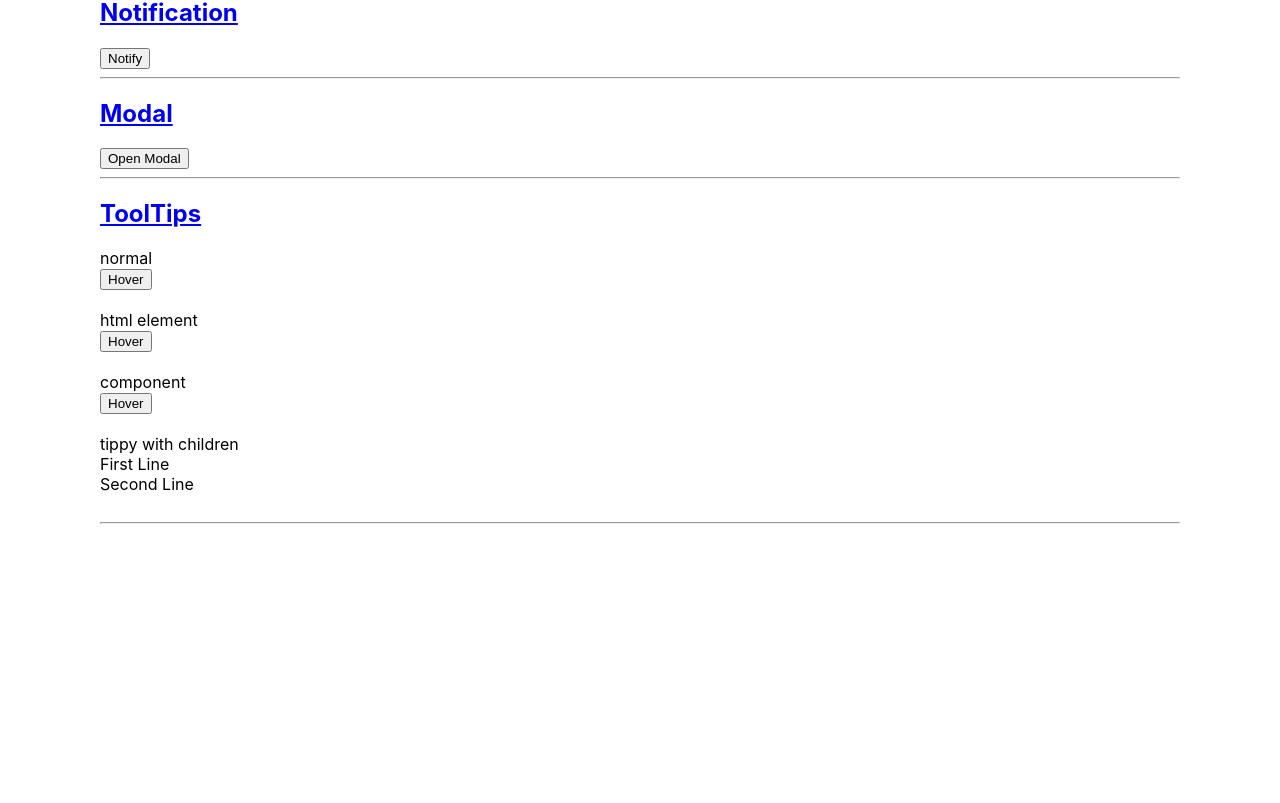
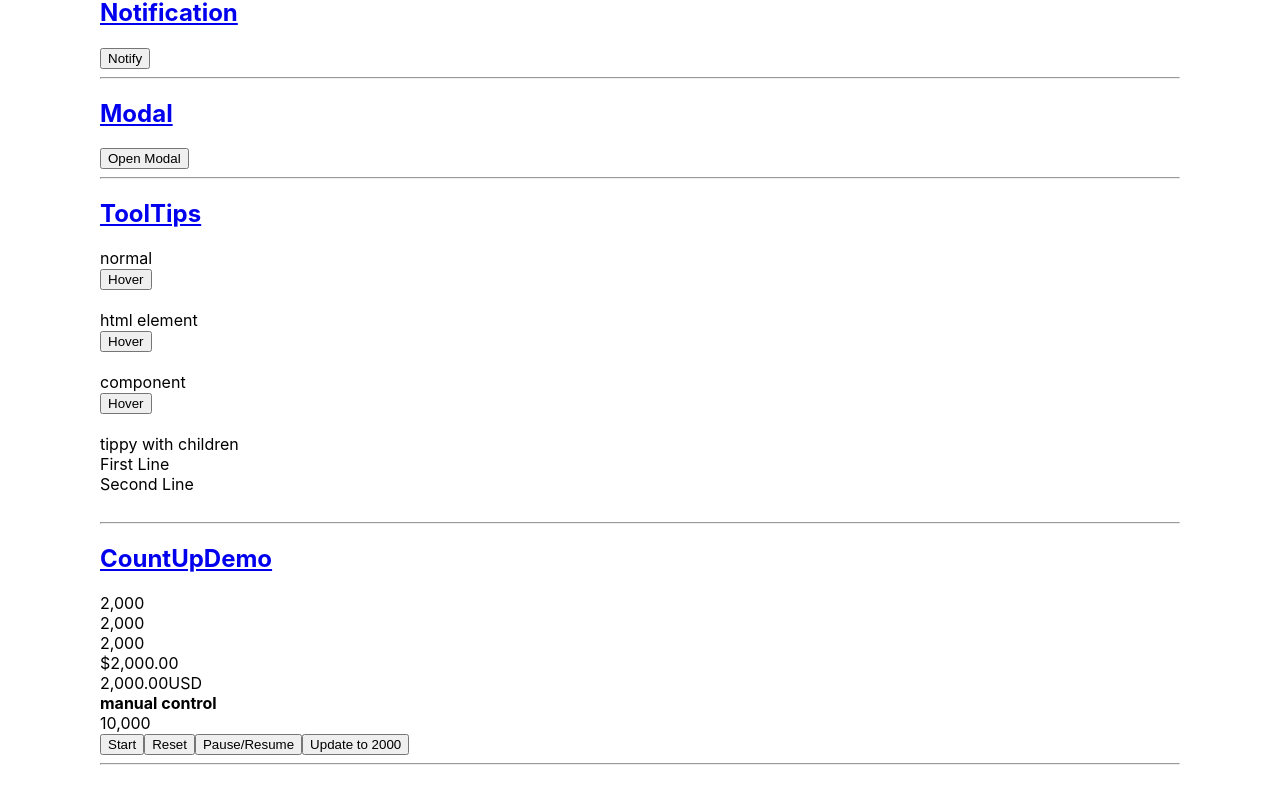
Before and after one commit to Anuj-Khadka/react-app, a React (Create React App) app: page / in a window 1280 px wide. Shown: the part 395-1198 px from the top of the page. Before the commit the page ends 1019 px from the top, so only its background shows below. Built offline with nearby package versions, Linux system fonts and the light colour scheme.

Commit message:
update react practicals

```diff
--- a/src/components/React Practical/ReactPractical.js
+++ b/src/components/React Practical/ReactPractical.js
@@ -3,6 +3,7 @@ import Icons from "./Icons";
 import Notification from "./Notification";
 import ModalDemo from "./Modals";
 import ToolTips from "./ToolTips";
+import CountUpDemo from "./CountUpDemo";
 
 const ReactPractical = () => {
   return (
@@ -21,6 +22,9 @@ const ReactPractical = () => {
       {/* ToolTips */}
       <ToolTips/>
       <hr />
+      {/* CountUpDemo */}
+      <CountUpDemo/>
+      <hr />
     </div>
   );
 };
```
